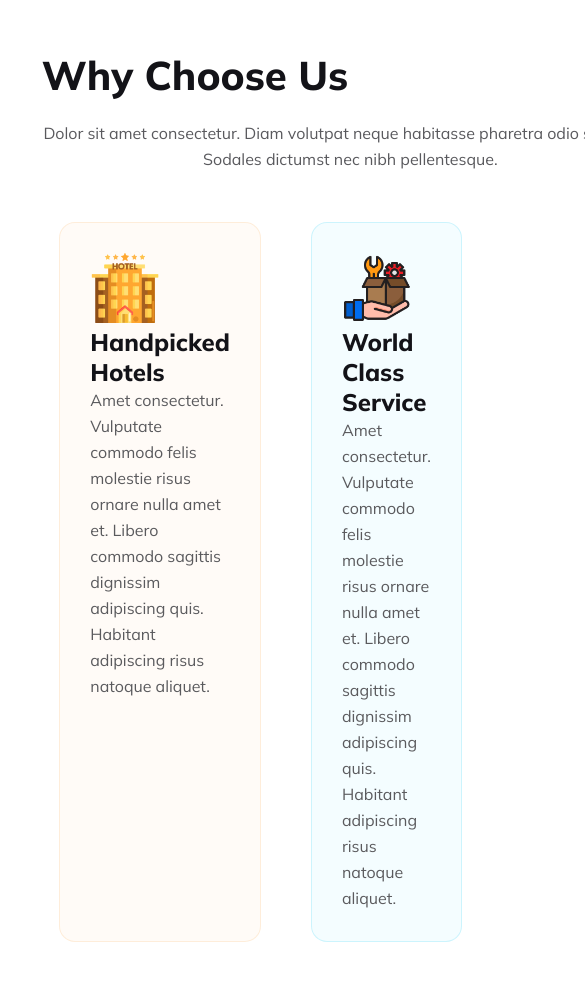
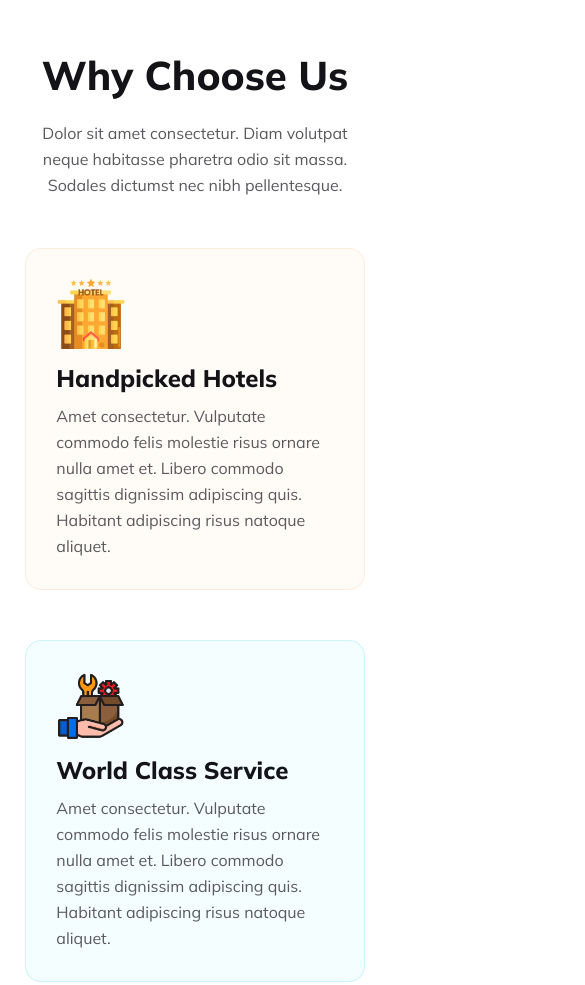
Before and after one commit to noobarafat/PH_Assignment_2, a plain HTML site: page index.html in a window 390 px wide. Shown: the part 2180-3165 px from the top of the page, 585 px wide, since content can reach past the window. Drawn offline with Linux system fonts and the light colour scheme.

Commit message:
why choose us section responsive

```diff
--- a/styles/style.css
+++ b/styles/style.css
@@ -184,6 +184,10 @@ ul {
     padding-bottom: 100px;
 }
 
+.why-choose-us img{
+    padding-bottom: 10px;
+}
+
 .why-choose-us-title {
     color: #131318;
     font-size: 40px;
@@ -213,6 +217,7 @@ ul {
     text-align: left;
 }
 
+
 .Handpicked-Hotels {
     border-radius: 16px;
     border: 1px solid rgba(251, 181, 99, 0.20);
@@ -224,6 +229,7 @@ ul {
     color: #131318;
     font-size: 24px;
     font-weight: 800;
+    padding-bottom: 10px;
 }
 
 .Handpicked-Hotels p {
@@ -246,6 +252,7 @@ ul {
     color: #131318;
     font-size: 24px;
     font-weight: 800;
+    padding-bottom: 10px;
 }
 
 .World-Class-Service p {
@@ -270,6 +277,7 @@ ul {
     color: #131318;
     font-size: 24px;
     font-weight: 800;
+    padding-bottom: 10px;
 }
 
 .Best-Price-Guarantee p {
@@ -358,4 +366,17 @@ ul {
         height: 442px;
         padding-top: 20px;
     }
+
+    .why-choose-us-title-description{
+        width: auto;
+    }
+
+    .choosing-reason{
+        flex-direction: column;
+        width: 100%;
+    }
+
+    .Best-Price-Guarantee{
+        width: 100%;
+    }
 }
```
